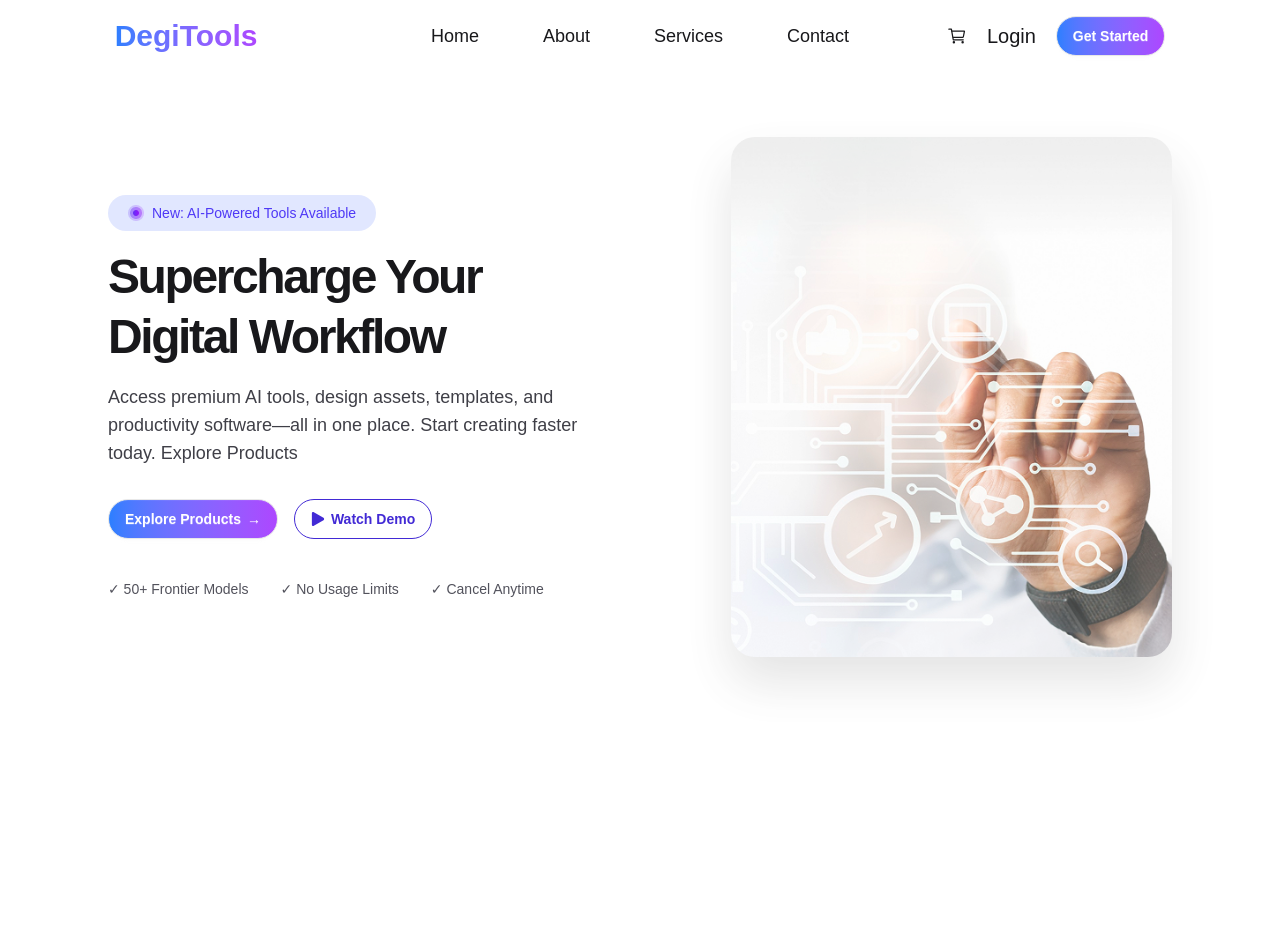
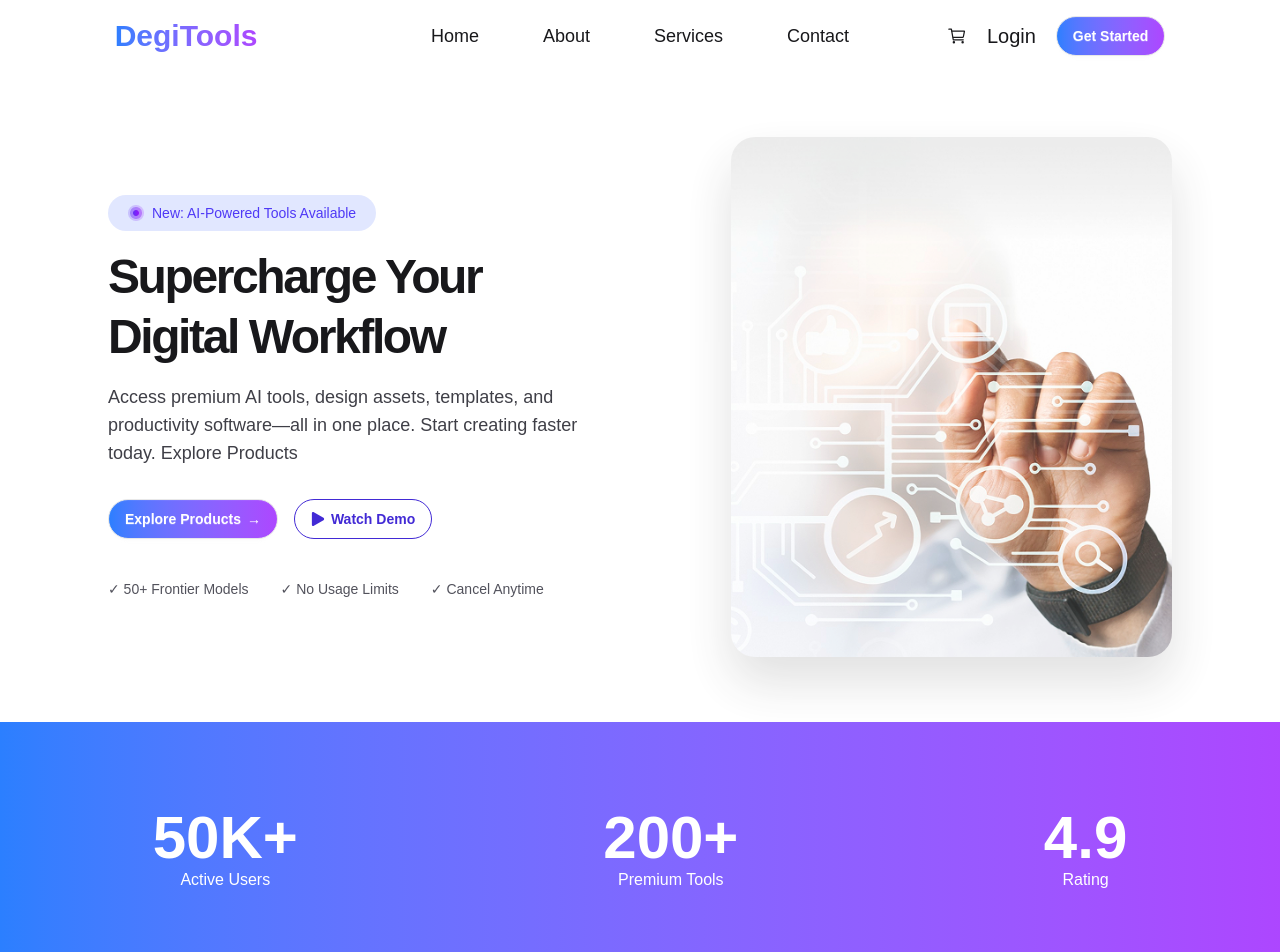
Before and after one commit to Tunan10/digital-dev-tool-sell, a React (Vite) app: page / in a window 1280 px wide. Shown: the top 952 px of the page. Before the commit the page ends 800 px from the top, so only its background shows below. Built offline with nearby package versions, Linux system fonts and the light colour scheme.

Commit message:
adding banner footer

```diff
--- a/src/App.jsx
+++ b/src/App.jsx
@@ -1,5 +1,6 @@
 import './App.css'
 import Banner from './Components/Banner'
+import BannerFooter from './Components/BannerFooter'
 import Navbar from './Components/Navbar'
 
 function App() {
@@ -8,7 +9,8 @@ function App() {
   return (
     <>
       <Navbar />
-      <Banner/>
+      <Banner />
+      <BannerFooter/>
 
     </>
   )
--- /dev/null
+++ b/src/Components/BannerFooter.jsx
@@ -0,0 +1,24 @@
+import React from 'react';
+
+const BannerFooter = () => {
+  return (
+    <div className='w-full h-64 bg-linear-to-r from-blue-500 to-purple-500 flex justify-around items-center'>
+
+      <div className='text-center'>
+        <h2 className='font-bold text-6xl text-white '>50K+</h2>
+        <p className='text-white font-medium'>Active Users</p>
+      </div>
+      <div className='text-center'>
+        <h2 className='font-bold text-6xl text-white '>200+</h2>
+        <p className='text-white font-medium'>Premium Tools</p>
+      </div>
+      <div className='text-center'>
+        <h2 className='font-bold text-6xl text-white '>4.9</h2>
+        <p className='text-white font-medium'>Rating</p>
+      </div>
+
+    </div>
+  );
+};
+
+export default BannerFooter;
```
